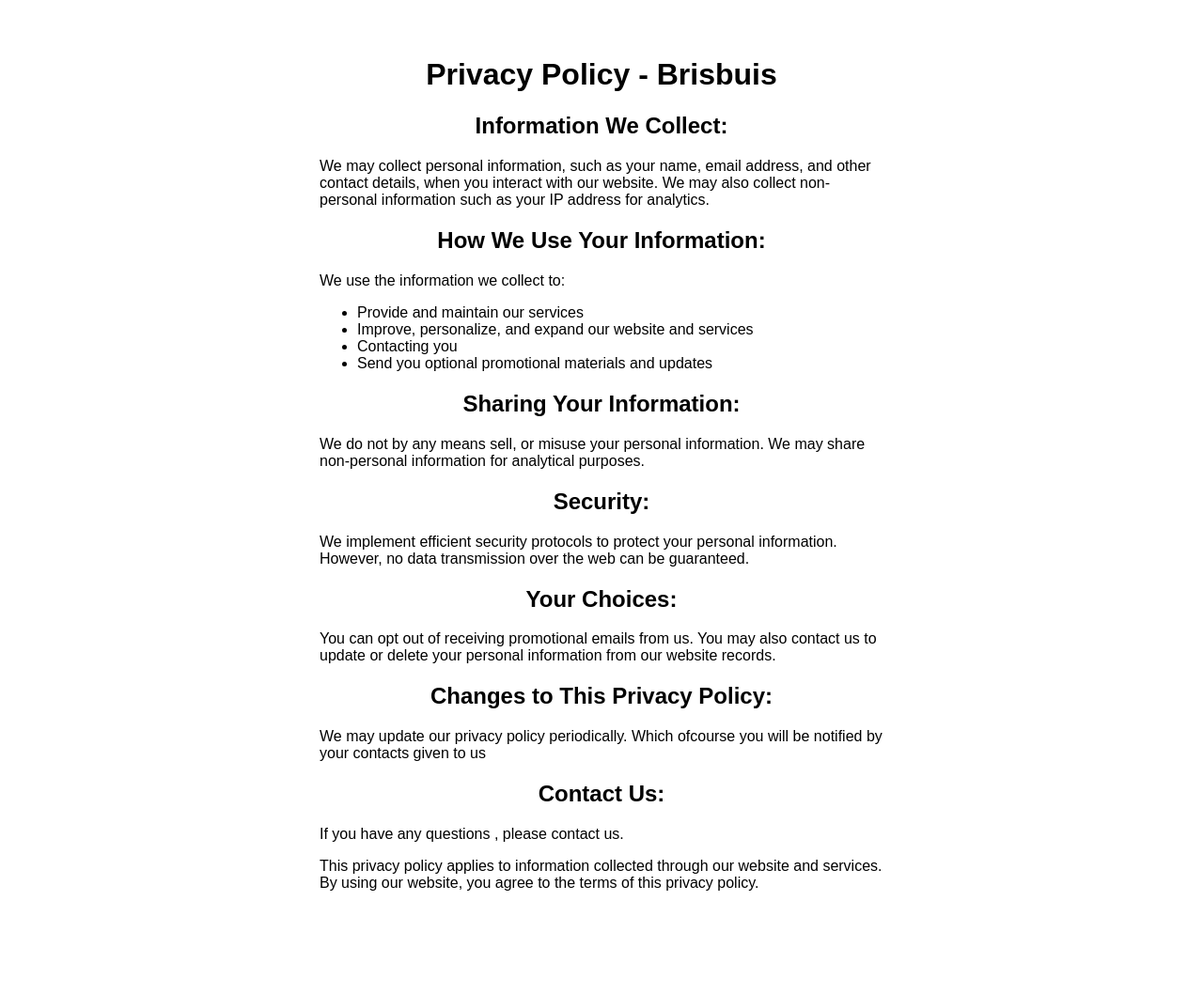
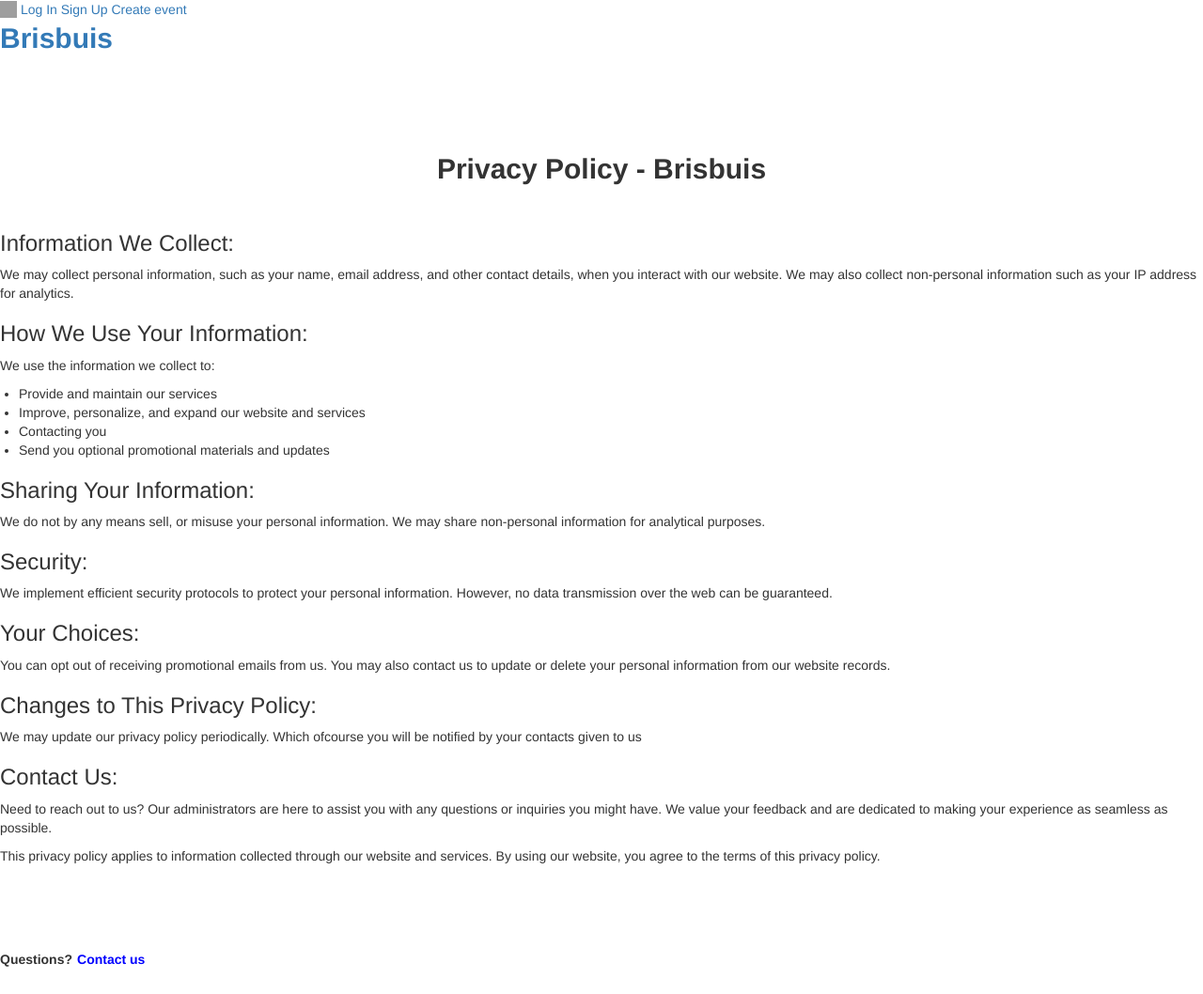
Before and after one commit to katharinalisa/Business-Events-Site, a Flask app: template projectfile/website/templates/Privacy_Policy.html in a window 1280 px wide. Shown: the top 1058 px of the page at 94% size. Before the commit the page ends 948 px from the top, so only its background shows below. Run offline with Flask 3, Linux system fonts and the light colour scheme; the template is opened without the code that fills it, so the values that code supplies are empty; parts of the project's set-up code (start-up, migrations or seed data) failed here and were passed over; some libraries are stand-ins or nearby versions; grey boxes are pictures that could not be loaded.

Commit message:
Update Privacy_Policy.html

```diff
--- a/projectfile/website/templates/Privacy_Policy.html
+++ b/projectfile/website/templates/Privacy_Policy.html
@@ -1,43 +1,18 @@
-<!DOCTYPE html>
-<html lang="en">
-
-<head>
+{% extends "base.html" %}
+{% block header %}
     <title>Privacy Policy - Brisbuis</title>
-    <style>
-        body {
-            font-family: Arial, sans-serif;
-            margin: 20px;
-            padding: 20px;
-            text-align: center;
-        }
-
-        h1 {
-            text-align: center;
-        }
-
-        .content {
-            margin-top: 20px;
-            text-align: left;
-            max-width: 600px;
-            margin-left: auto;
-            margin-right: auto;
-        }
-
-        h2 {
-            text-align: center;
-            margin-top: 20px;
-        }
-    </style>
-</head>
-
+{% endblock %}
+{% block content %}
 <body>
-    <h1>Privacy Policy - Brisbuis</h1>
-
+    <br><br><br><br>
+    <div class="margin-content">
+    <h2 style="text-align:center;font-weight:bold;">Privacy Policy - Brisbuis</h2>
+    <br>
     <div class="content">
-        <h2>Information We Collect:</h2>
+        <h3>Information We Collect:</h3>
         <p>We may collect personal information, such as your name, email address, and other contact details, when you interact with our website. We may also collect non-personal information such as your IP address for analytics.</p>
 
-        <h2>How We Use Your Information:</h2>
+        <h3>How We Use Your Information:</h3>
         <p>We use the information we collect to:
         <ul>
             <li>Provide and maintain our services</li>
@@ -47,23 +22,24 @@
         </ul>
         </p>
 
-        <h2>Sharing Your Information:</h2>
+        <h3>Sharing Your Information:</h3>
         <p>We do not by any means sell, or misuse your personal information. We may share non-personal information for analytical purposes.</p>
 
-        <h2>Security:</h2>
+        <h3>Security:</h3>
         <p>We implement efficient security protocols to protect your personal information. However, no data transmission over the web can be guaranteed.</p>
 
-        <h2>Your Choices:</h2>
+        <h3>Your Choices:</h3>
         <p>You can opt out of receiving promotional emails from us. You may also contact us to update or delete your personal information from our website records.</p>
 
-        <h2>Changes to This Privacy Policy:</h2>
+        <h3>Changes to This Privacy Policy:</h3>
         <p>We may update our privacy policy periodically. Which ofcourse you will be notified by your contacts given to us</p>
 
-        <h2>Contact Us:</h2>
-        <p>If you have any questions , please contact us.</p>
+        <h3>Contact Us:</h3>
+        <p>Need to reach out to us? Our administrators are here to assist you with any questions or inquiries you might have. We value your feedback and are dedicated to making your experience as seamless as possible.</p>
 
         <p>This privacy policy applies to information collected through our website and services. By using our website, you agree to the terms of this privacy policy.</p>
     </div>
+    </div>
 </body>
-
-</html>
+<br><br>
+{% endblock %}
```
